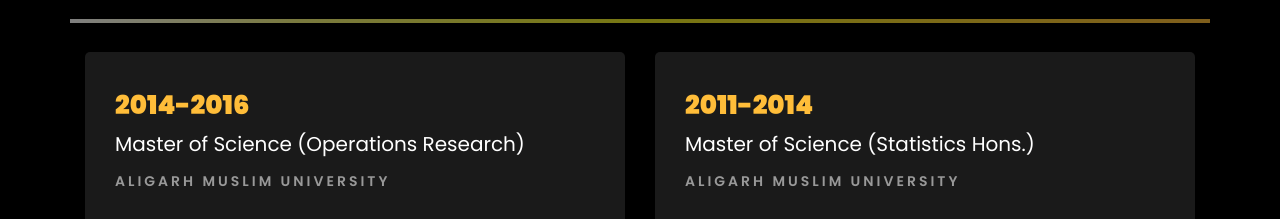
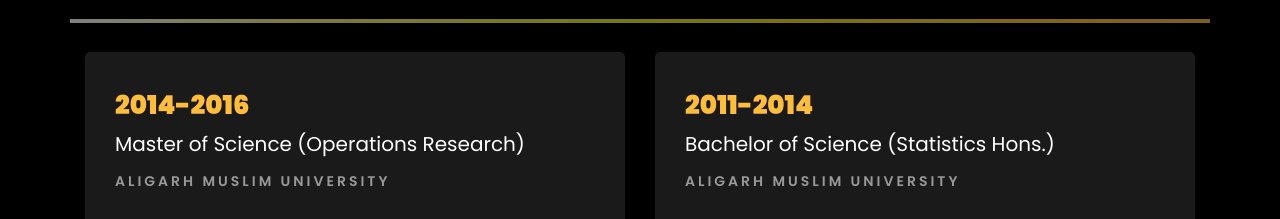
Before and after one commit to Zeeshan-99/Profile, a plain HTML site: page index.html in a window 1280 px wide. Shown: the part 4461-4680 px from the top of the page. Drawn offline with Linux system fonts and the light colour scheme; files whose address does not match are found by name.

Commit message:
Corrected Master to Bachelor

```diff
--- a/index.html
+++ b/index.html
@@ -424,7 +424,7 @@
         <div class="col-md-6">
           <div class="resume-wrap ftco-animate">
             <span class="date">2011-2014</span>
-            <h5>Master of Science (Statistics Hons.)</h5>
+            <h5>Bachelor of Science (Statistics Hons.)</h5>
             <span class="position">Aligarh Muslim University</span>
             <p class="mt-4">Grade: First Division.</p>
           </div>
```
